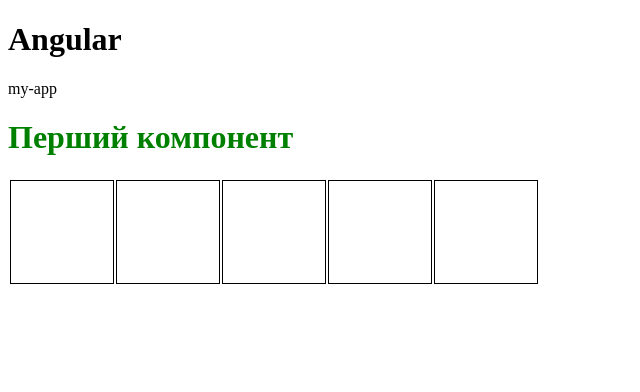
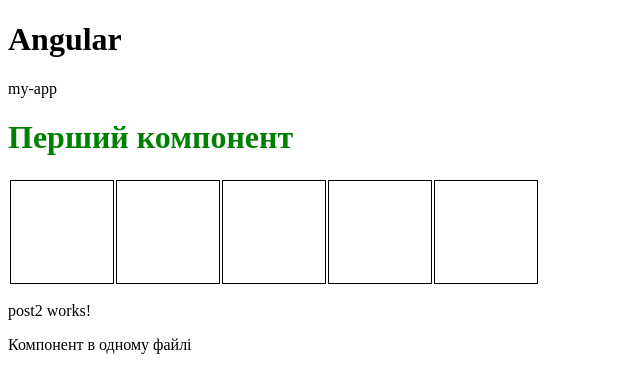
Before and after one commit to devLex1308/PV921-25ST-18P, an Angular app in the folder lessons/29-angular/my-app/: page / in a window 1280 px wide. Shown: the top 392 px of the page, without its empty margins (0-640 px from the left). Built offline with nearby package versions, Linux system fonts and the light colour scheme.

Commit message:
Зробили кілька компонентів

```diff
--- a/lessons/29-angular/my-app/src/app/app.component.html
+++ b/lessons/29-angular/my-app/src/app/app.component.html
@@ -3,3 +3,5 @@
   <p>{{title}}</p>
 </div>
 <app-post></app-post>
+<app-post2></app-post2>
+<app-post3></app-post3>
--- a/lessons/29-angular/my-app/src/app/app.module.ts
+++ b/lessons/29-angular/my-app/src/app/app.module.ts
@@ -3,11 +3,15 @@
 
 import { AppComponent } from './app.component';
 import { AppPost } from './post/post.component';
+import { Post2Component } from './post2/post2.component';
+import { Post3Component } from './post3/post3.component';
 
 @NgModule({
   declarations: [
     AppComponent,
     AppPost,
+    Post2Component,
+    Post3Component,
   ],
   imports: [
     BrowserModule
--- /dev/null
+++ b/lessons/29-angular/my-app/src/app/post2/post2.component.html
@@ -0,0 +1 @@
+<p>post2 works!</p>
--- /dev/null
+++ b/lessons/29-angular/my-app/src/app/post2/post2.component.ts
@@ -0,0 +1,15 @@
+import { Component, OnInit } from '@angular/core';
+
+@Component({
+  selector: 'app-post2',
+  templateUrl: './post2.component.html',
+  styleUrls: ['./post2.component.css']
+})
+export class Post2Component implements OnInit {
+
+  constructor() { }
+
+  ngOnInit(): void {
+  }
+
+}
--- /dev/null
+++ b/lessons/29-angular/my-app/src/app/post3/post3.component.ts
@@ -0,0 +1,21 @@
+import { Component, OnInit } from '@angular/core';
+
+@Component({
+  selector: 'app-post3',
+  template: `
+  	<p class="myP">Компонент в одному файлі</p>
+  `,
+  styles: [`
+  .myP {
+  	color: red,
+  }
+  `]
+})
+export class Post3Component implements OnInit {
+
+  constructor() { }
+
+  ngOnInit(): void {
+  }
+
+}
```
Also changed, not shown: lessons/29-angular/my-app/src/app/post2/post2.component.css (added), 1 other file (tests, documents, lock files or other folders).
